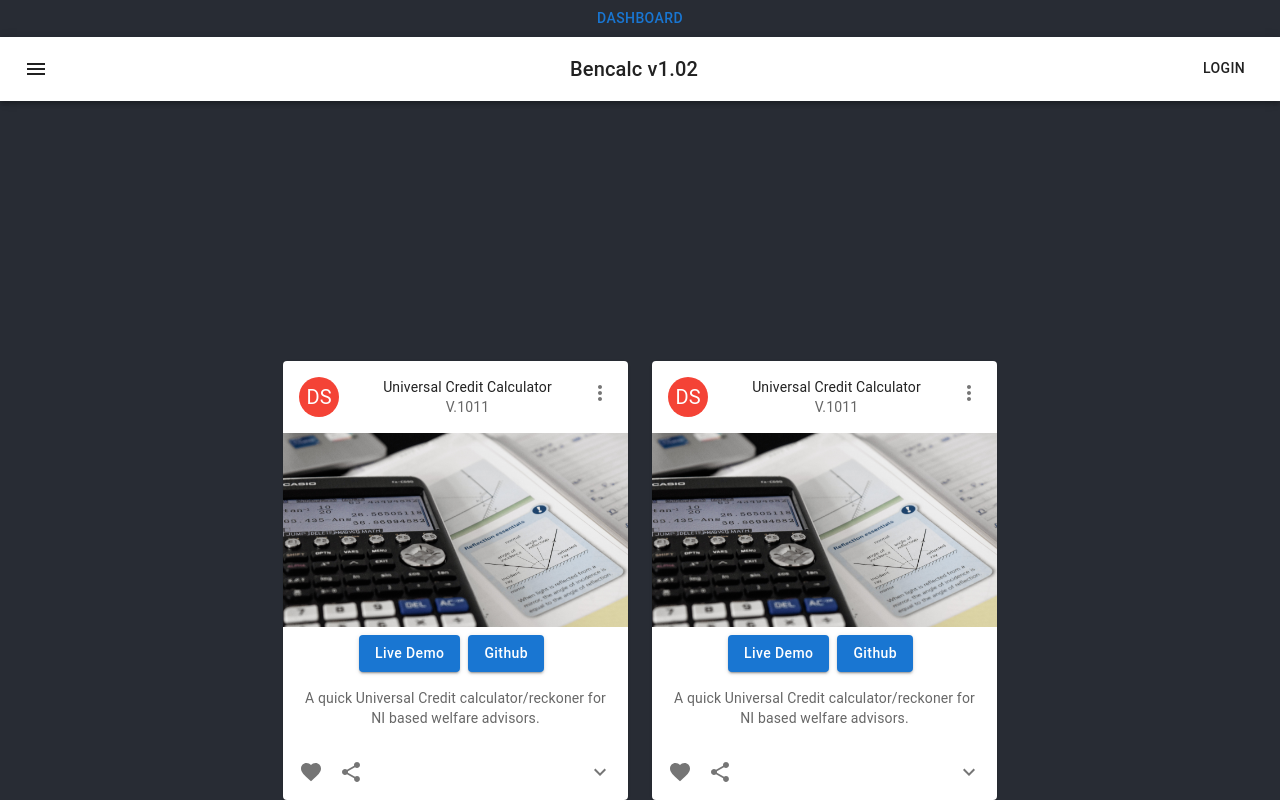
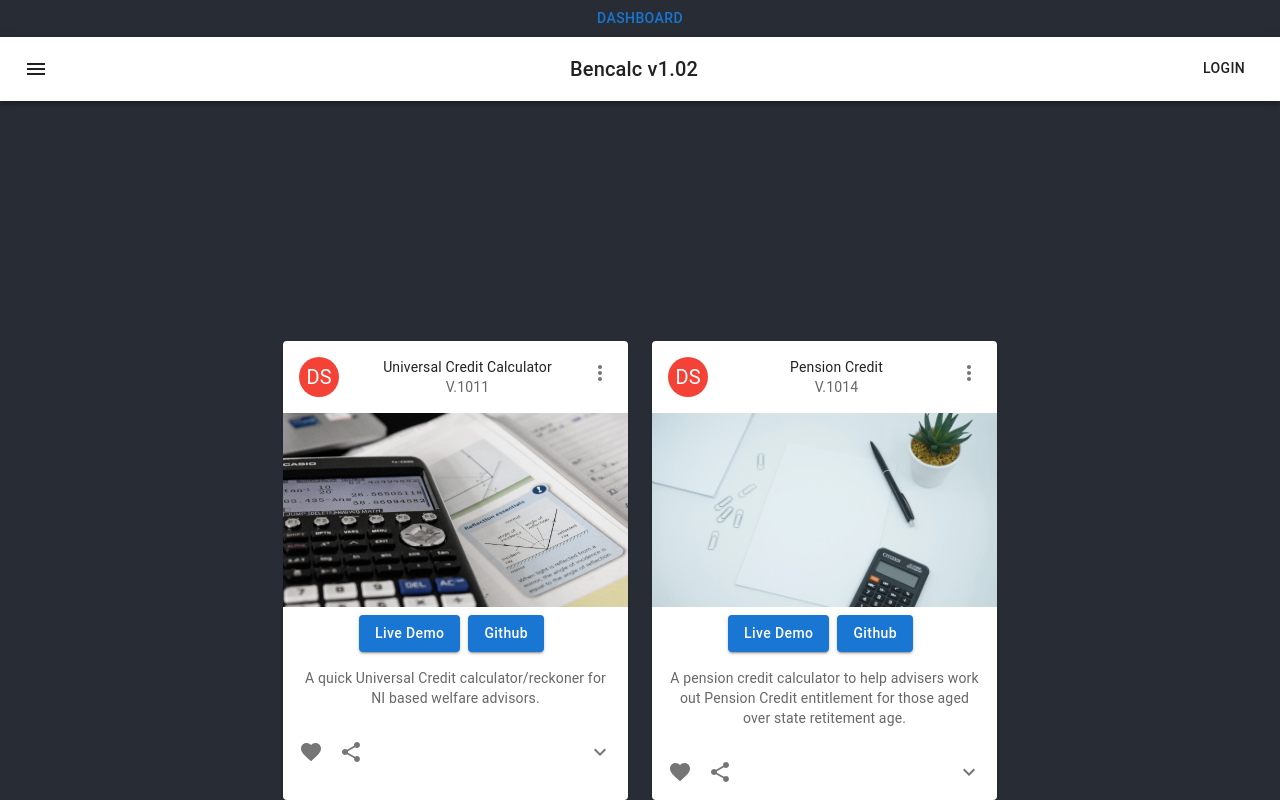
Before and after one commit to dnlstronge/materialuiexample, a React (Create React App) app: page / in a window 1280 px wide. Built offline with nearby package versions, Linux system fonts and the light colour scheme.

Commit message:
[x] - add pension credit card

```diff
--- a/src/App.js
+++ b/src/App.js
@@ -6,6 +6,7 @@ import { Box } from '@mui/system';
 import { Typography } from '@mui/material';
 import Menus from './components/Nav/Menus/Menus';
 import CalcCard from './components/calculators/CalcCard';
+import CalcCard2 from './components/calculators/CalcCard2';
 
 function App() {
   return (
@@ -17,13 +18,10 @@ function App() {
           <Nav sx={{width: 1}}/>
       <Box sx={{display: "flex",
                 gap: 3 }}>
-        <CalcCard ></CalcCard>
-        <CalcCard ></CalcCard>
+        <CalcCard/>
+        <CalcCard2/>
       </Box>
-      <Box>
 
-
-      </Box>
 
 
 
--- /dev/null
+++ b/src/components/calculators/CalcCard2.js
@@ -0,0 +1,127 @@
+import * as React from 'react';
+import { styled } from '@mui/material/styles';
+import Card from '@mui/material/Card';
+import CardHeader from '@mui/material/CardHeader';
+import CardMedia from '@mui/material/CardMedia';
+import CardContent from '@mui/material/CardContent';
+import CardActions from '@mui/material/CardActions';
+import Collapse from '@mui/material/Collapse';
+import Avatar from '@mui/material/Avatar';
+import IconButton from '@mui/material/IconButton';
+import Typography from '@mui/material/Typography';
+import { red } from '@mui/material/colors';
+import FavoriteIcon from '@mui/icons-material/Favorite';
+import ShareIcon from '@mui/icons-material/Share';
+import ExpandMoreIcon from '@mui/icons-material/ExpandMore';
+import MoreVertIcon from '@mui/icons-material/MoreVert';
+import calcback from "../../Assets/calcback.jpg"
+import { Button, Link } from '@mui/material';
+import Box from '@mui/material/Box';
+import calcback2 from "../../Assets/calcback2.jpg"
+
+const ExpandMore = styled((props) => {
+  const { expand, ...other } = props;
+  return <IconButton {...other} />;
+})(({ theme, expand }) => ({
+  transform: !expand ? 'rotate(0deg)' : 'rotate(180deg)',
+  marginLeft: 'auto',
+  transition: theme.transitions.create('transform', {
+    duration: theme.transitions.duration.shortest,
+  }),
+}));
+
+export default function CalcCard2() {
+  const [expanded, setExpanded] = React.useState(false);
+
+  const handleExpandClick = () => {
+    setExpanded(!expanded);
+  };
+
+  return (
+    <Card sx={{ maxWidth: 345 }}>
+      <CardHeader
+        avatar={
+          <Avatar sx={{ bgcolor: red[500] }} aria-label="recipe">
+            DS
+          </Avatar>
+        }
+        action={
+          <IconButton aria-label="settings">
+            <MoreVertIcon />
+          </IconButton>
+        }
+        title="Pension Credit"
+        subheader="V.1014"
+      />
+
+      <CardMedia
+        component="img"
+        height="194"
+        image={calcback2}
+        alt="PC calculator"
+      />
+      <Box>
+         <Button variant="contained" sx={{mr: 1,
+                    mt: 1
+                    }}>
+           <Link
+              href=""
+              color="inherit"
+              target="blank"
+              sx={{
+              textTransform: "capitalize",
+              textDecoration: "none"}}>live demo</Link></Button>
+        <Button variant="contained" sx={{mr: 1,
+                    mt: 1
+                    }}>
+          <Link
+             href=""
+             target="blank"
+             color="inherit"
+             sx={{
+             textTransform: "capitalize",
+             textDecoration: "none"}}>github</Link>
+        </Button>
+
+
+      </Box>
+      <CardContent>
+        <Typography variant="body2" color="text.secondary">
+            A pension credit calculator to help advisers work out Pension Credit entitlement for
+            those aged over state retitement age.
+        </Typography>
+      </CardContent>
+      <CardActions disableSpacing>
+        <IconButton aria-label="add to favorites">
+          <FavoriteIcon />
+        </IconButton>
+        <IconButton aria-label="share">
+          <ShareIcon />
+        </IconButton>
+        <ExpandMore
+          expand={expanded}
+          onClick={handleExpandClick}
+          aria-expanded={expanded}
+          aria-label="show more"
+        >
+          <ExpandMoreIcon />
+        </ExpandMore>
+      </CardActions>
+      <Collapse in={expanded} timeout="auto" unmountOnExit>
+        <CardContent>
+          <Typography paragraph>Info</Typography>
+
+
+          <Typography paragraph sx={{textAlign: 'left'}}>
+            Allows users to assess pension credit entitlement for claimaints who are
+            aged over state retirement age. Pension credit is a means-tested benefit and
+            income including other pensions is taken into account. This application helps advice workers
+            and advisors work out estimated entitlement based on the clients personal circumstances and
+            financial situation
+          </Typography>
+
+        </CardContent>
+      </Collapse>
+    </Card>
+  );
+}
```
